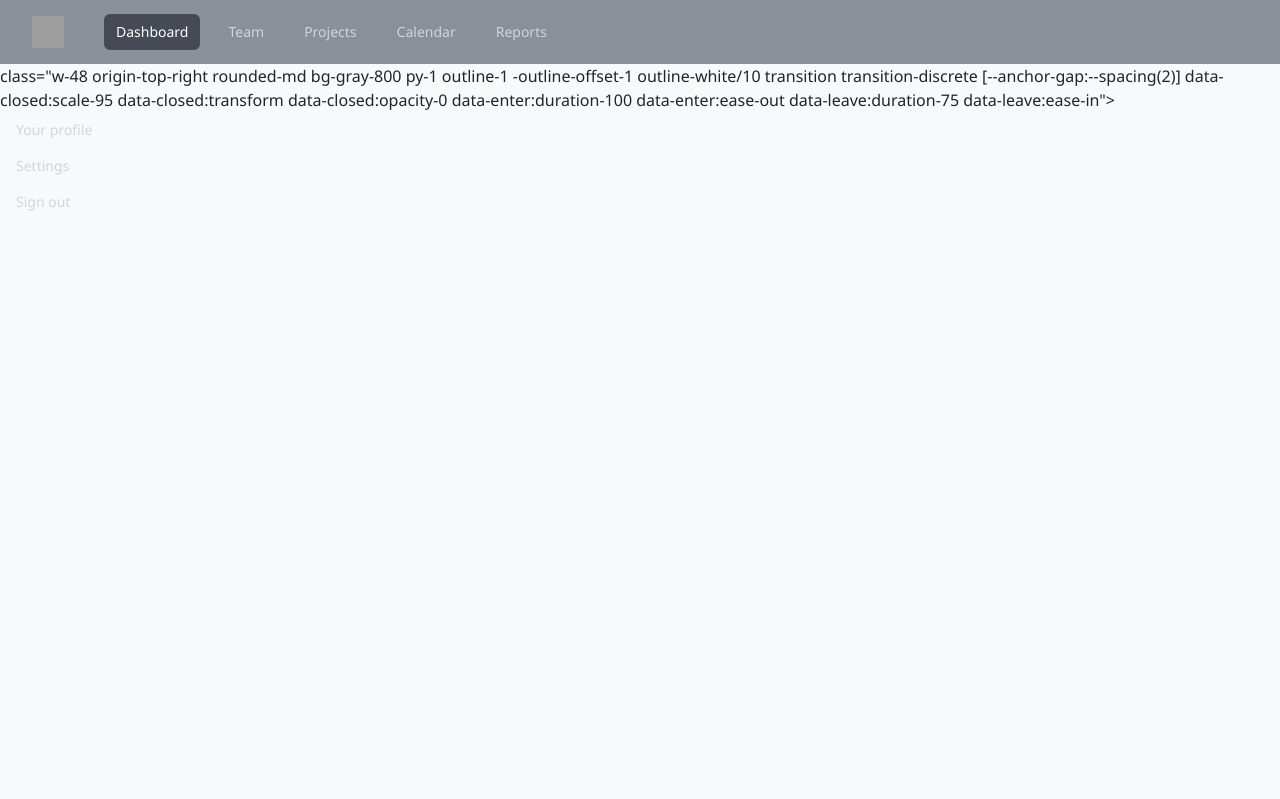
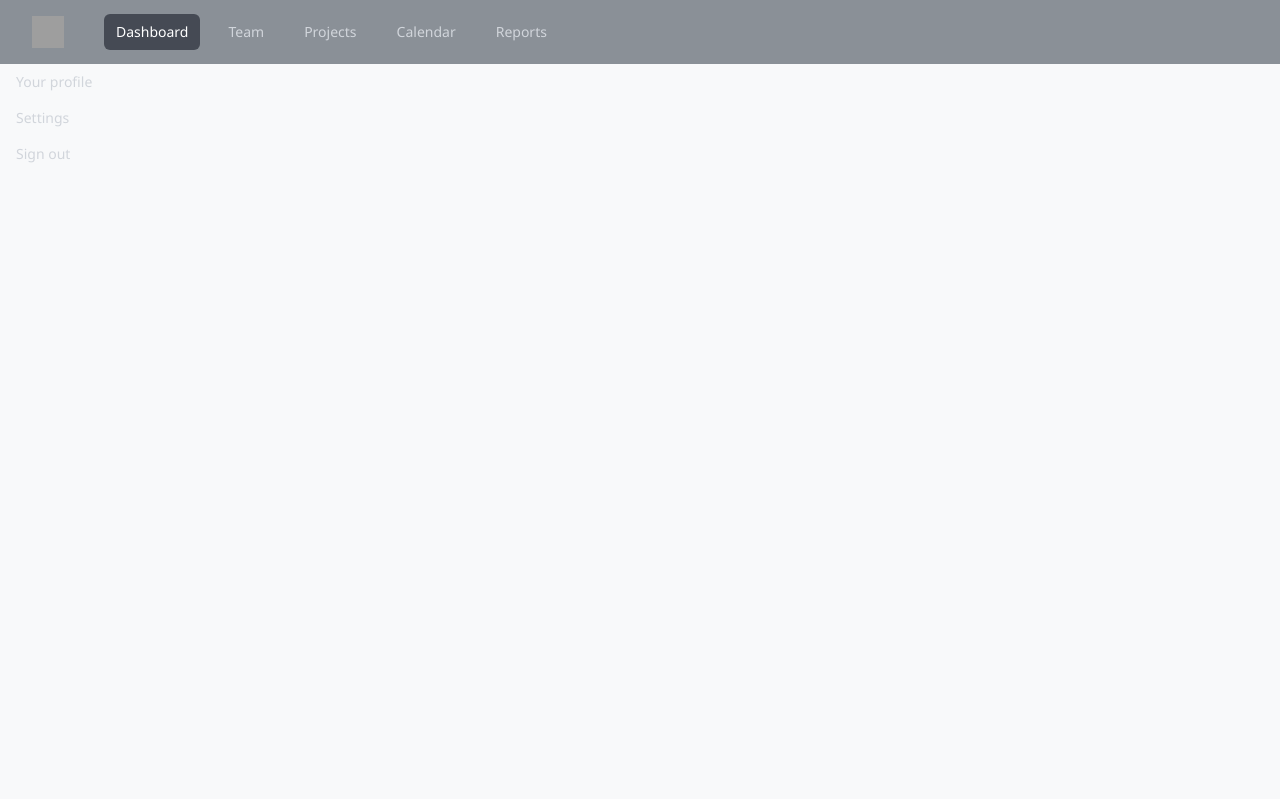
Before and after one commit to ejbeth/group-1_appliedanalytics, a Flask app: page /orders in a window 1280 px wide. Shown: the top 799 px of the page. Run offline with Flask 3, Linux system fonts and the light colour scheme; the visitor is signed in with stand-in values (Sample User, id 1); some libraries are stand-ins or nearby versions; grey boxes are pictures that could not be loaded.

Commit message:
Fix line 36 It was missing "<"

```diff
--- a/Amefa Order Portal/templates/layout/nav.html
+++ b/Amefa Order Portal/templates/layout/nav.html
@@ -33,7 +33,7 @@
                                         </div>
                                     </nav>
 
-                                        class="w-48 origin-top-right rounded-md bg-gray-800 py-1 outline-1 -outline-offset-1 outline-white/10 transition transition-discrete [--anchor-gap:--spacing(2)] data-closed:scale-95 data-closed:transform data-closed:opacity-0 data-enter:duration-100 data-enter:ease-out data-leave:duration-75 data-leave:ease-in">
+                                        <class="w-48 origin-top-right rounded-md bg-gray-800 py-1 outline-1 -outline-offset-1 outline-white/10 transition transition-discrete [--anchor-gap:--spacing(2)] data-closed:scale-95 data-closed:transform data-closed:opacity-0 data-enter:duration-100 data-enter:ease-out data-leave:duration-75 data-leave:ease-in">
                                         <a href="#"
                                             class="block px-4 py-2 text-sm text-gray-300 focus:bg-white/5 focus:outline-hidden">Your
                                             profile</a>
```
